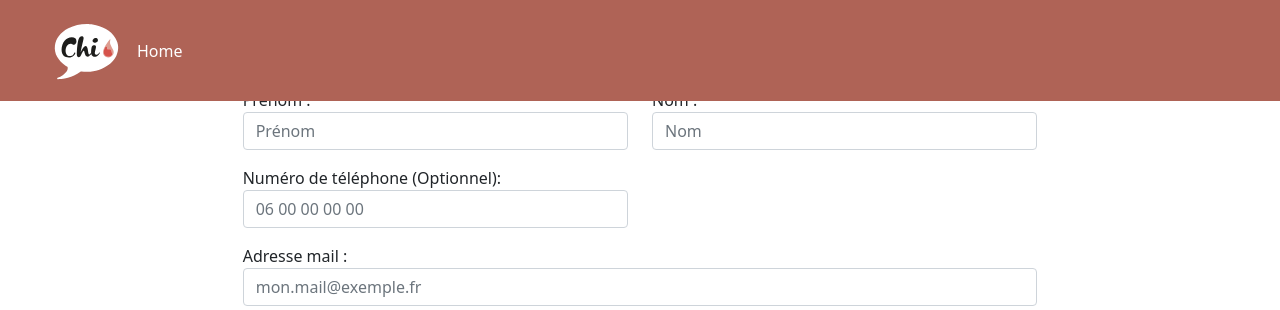
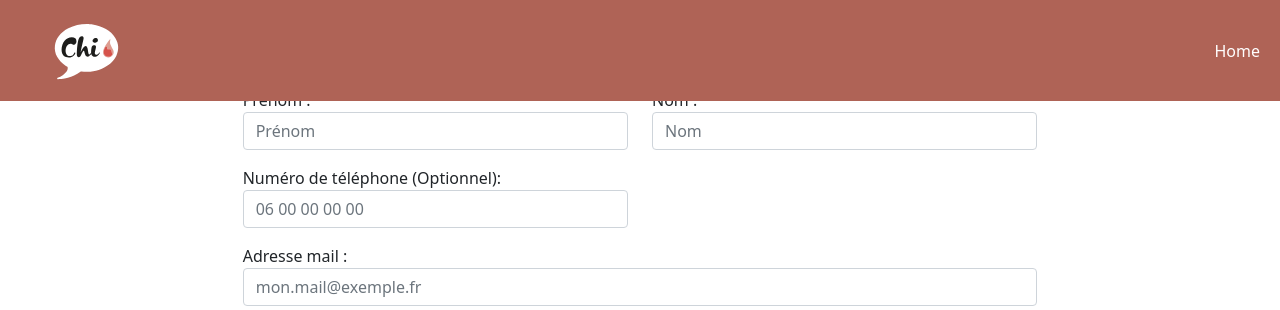
Before and after one commit to Narigane3/Projet-YDAYS-Chi, a Laravel app: page /register in a window 1280 px wide. Shown: the top 310 px of the page. Run offline with Laravel 9, Linux system fonts and the light colour scheme; style sheets or scripts are compiled from the project's sources; some web fonts are replaced.

Commit message:
Update nave menu

```diff
--- a/resources/css/home.css
+++ b/resources/css/home.css
@@ -402,13 +402,13 @@ a:hover.btn.btn-primary.btn-custom.btn-actu.btn-more-actu {
     #home_header {
         background-image: url('../images/home/page accueil_photocalendrier.svg');
         background-size: 100%;
-        margin-top: 100px;
+        margin-top: 95px;
         padding-bottom: calc(5rem + 5vw);
         overflow: hidden;
     }
 
     /**
-        Titre de la page
+    *   Titre de la page
     */
 
     .home_space {
--- a/resources/css/style.css
+++ b/resources/css/style.css
@@ -322,6 +322,12 @@ footer .desktop_footer {
 }
 
 @media screen and (min-width: 992px ) {
+    /**************************/
+    /****** Main Nav **********/
+    /**************************/
+    .navbar-expand-lg .navbar-collapse{
+        justify-content: end;
+    }
 
     /*************************/
     /********FOOTER***********/
--- a/resources/views/layouts/master.blade.php
+++ b/resources/views/layouts/master.blade.php
@@ -24,7 +24,7 @@
                 <span class="navbar-toggler-icon" id="toggle-icon"></span>
             </button>
             <div class="collapse navbar-collapse" id="navbarNavAltMarkup">
-                <div class="navbar-nav">
+                <div class="navbar-nav text-end">
                     <a class="nav-link active" aria-current="page" href="/">Home</a>
                 </div>
             </div>
@@ -213,8 +213,6 @@
             </div>
         </div>
 
-
-
         {{-- SUB MENU FOOTER --}}
         <div class="menu_footer_3">
             <div class="text-center"><a href="#" class="link_menu_footer">Mention légales</a></div>
```
